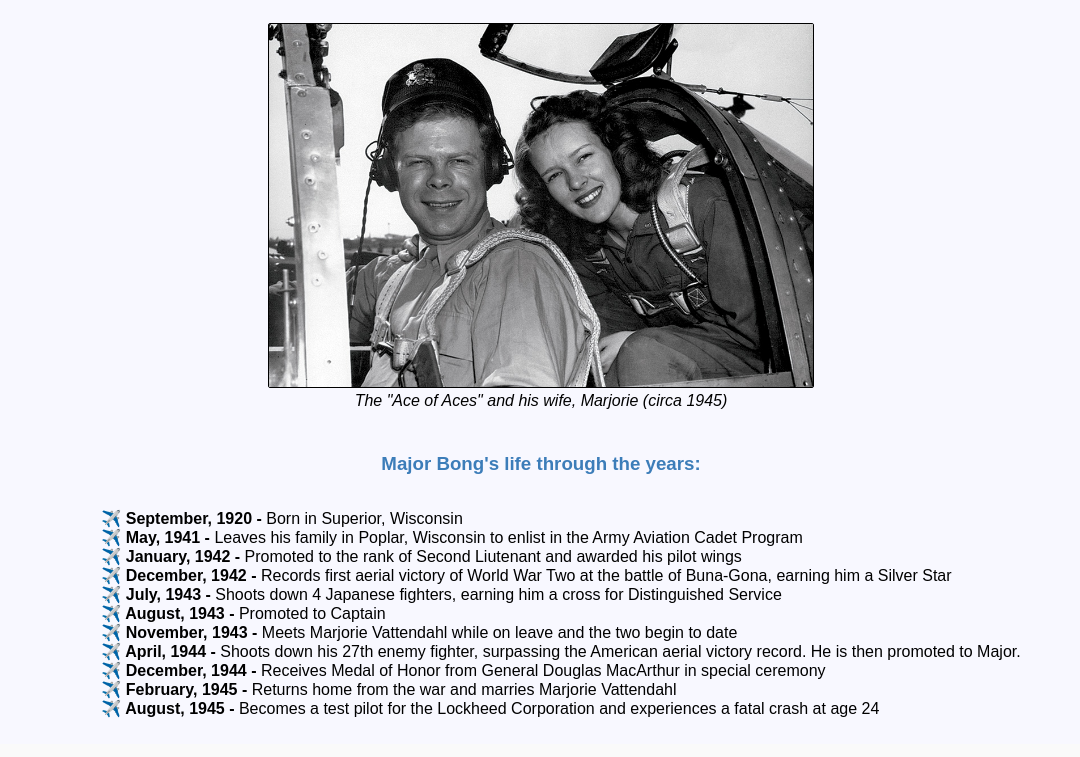
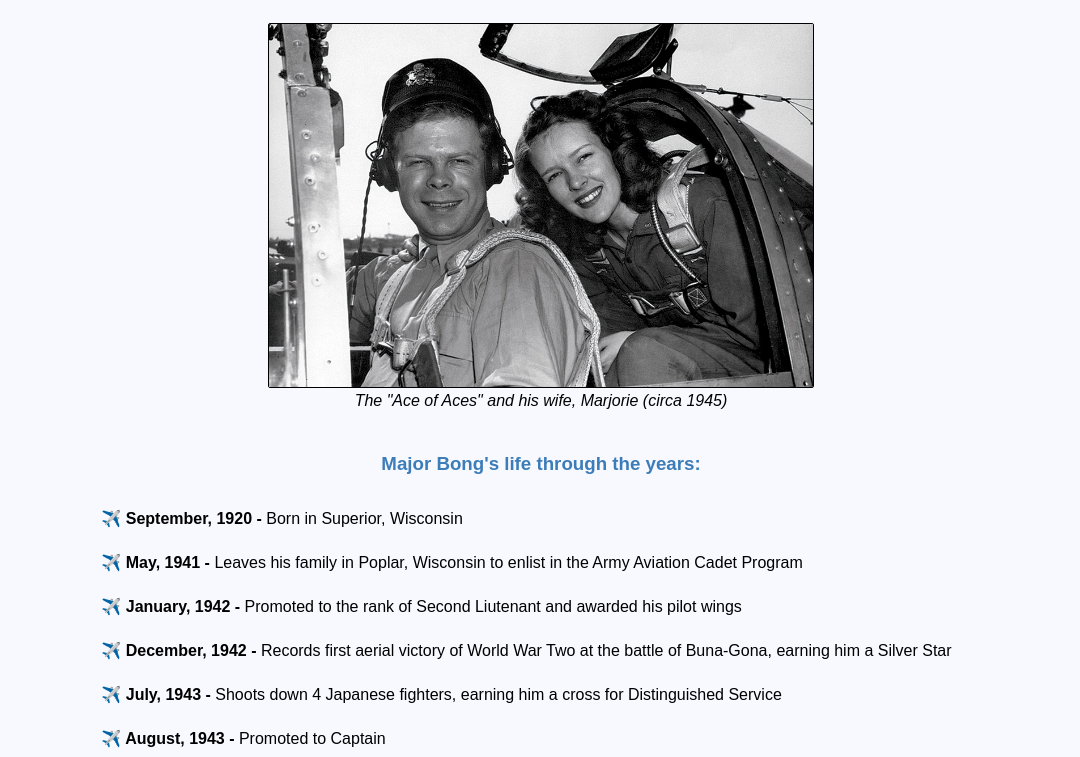
Before and after one commit to N0M4D92/DB-Tribute, a plain HTML site: page index.html in a window 1280 px wide. Shown: the part 139-896 px from the top of the page, without its empty margins (99-1179 px from the left). Drawn offline with Linux system fonts and the light colour scheme.

Commit message:
increase padding between <li> content on styles.css

```diff
--- a/styles.css
+++ b/styles.css
@@ -36,10 +36,13 @@ ul {
     list-style: none;
     display: inline-block;
     text-align: left;
+    margin-bottom: 2em;
+}
 
+li {
+    margin-bottom: 25px;
+}
 
-
-}
 .timeline {
 
     background-color: ghostwhite;
```
